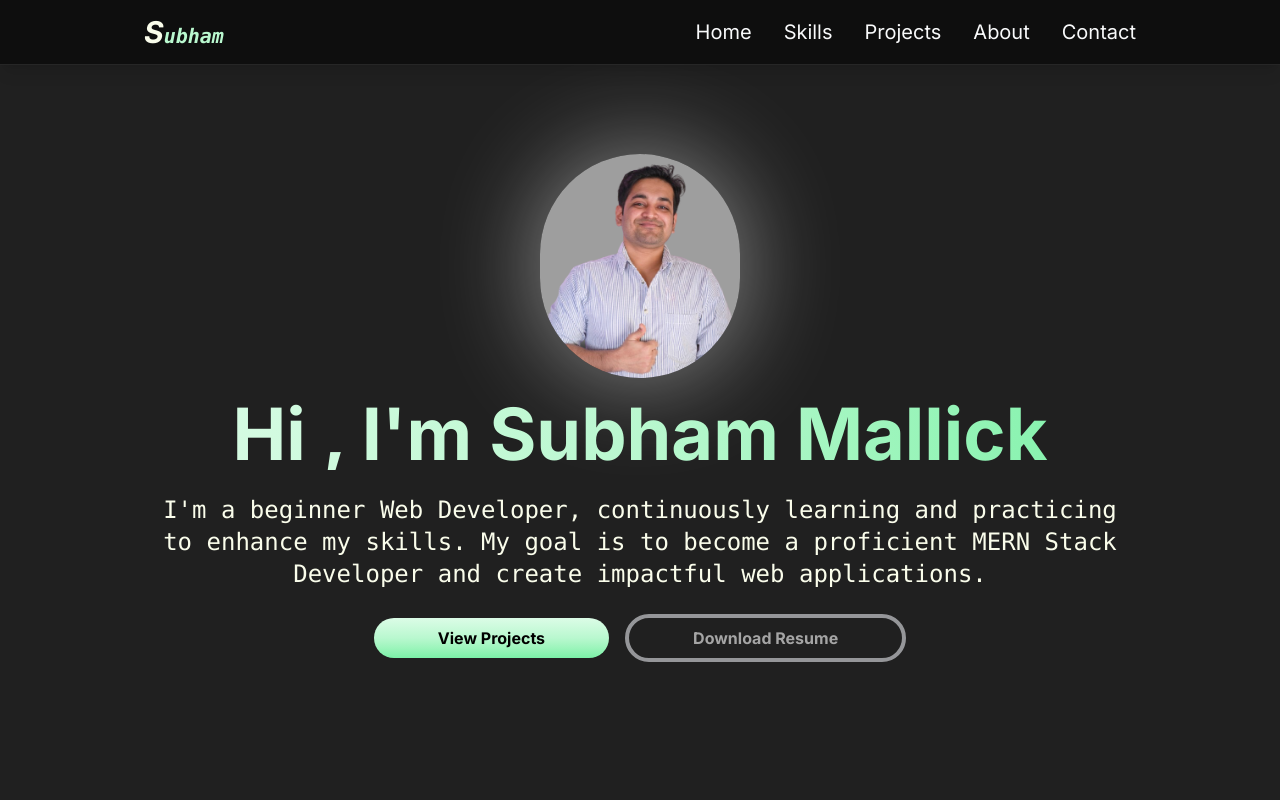
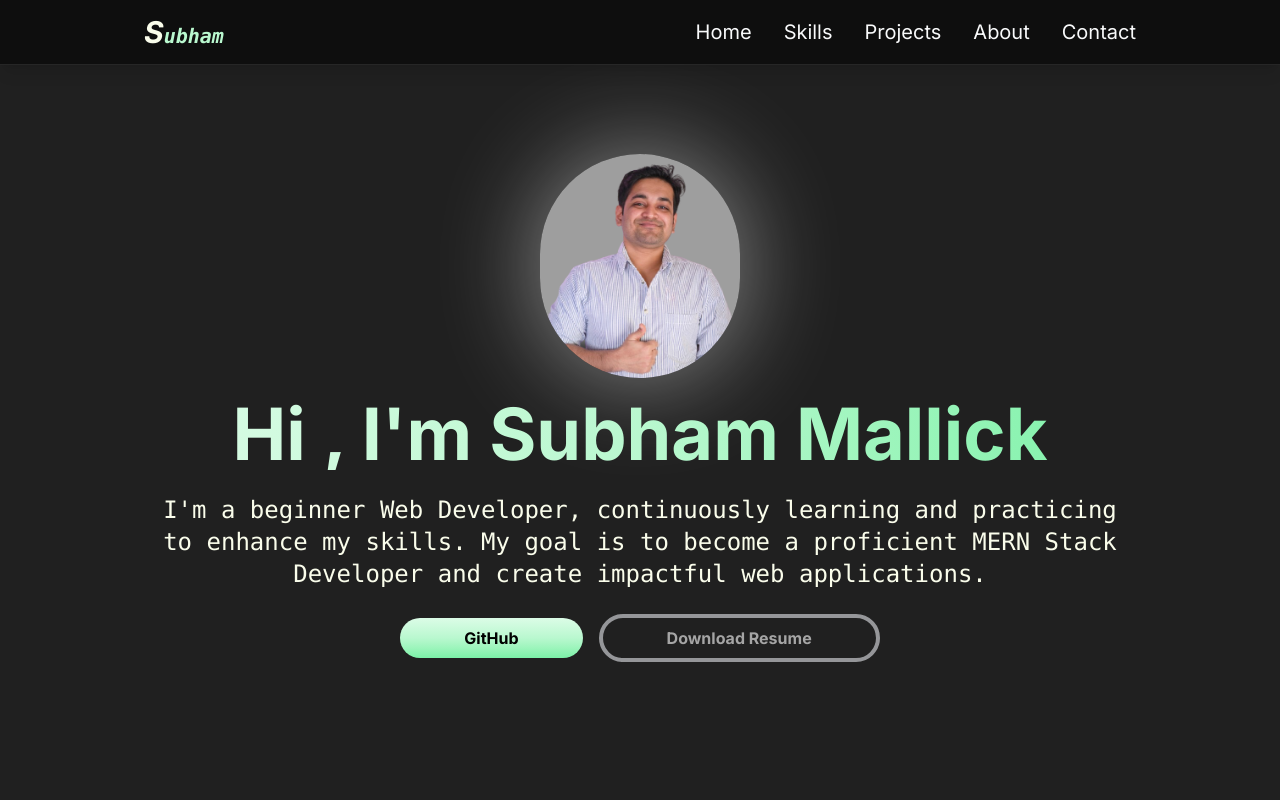
Before and after one commit to Subham-Web98/subham_mallick_portfolio, a React (Vite) app: page / in a window 1280 px wide. Shown: the top 800 px of the page. Built offline with nearby package versions, Linux system fonts and the light colour scheme; a web font is replaced by a local one.

Commit message:
link update

```diff
--- a/src/components/Home.jsx
+++ b/src/components/Home.jsx
@@ -34,10 +34,10 @@ const Home = () => {
         </p>
         <div className="flex flex-col md:gap-4 gap-y-4 md:flex-row items-center justify-center md:space-x-4 space-x-2 my-6">
           <a
-            href="#projects"
+            href="https://github.com/Subham-Web98"
             className="bg-gradient-to-b from-green-100 via-green-200 to-green-300 text-black font-bold md:px-16 px-8 py-2 m-0 rounded-[50px] hover:-translate-y-1 transition-all duration-200 "
           >
-            View Projects
+            GitHub
           </a>
           <a
             href="/Subham_Mallick_Web_development.pdf"
```
